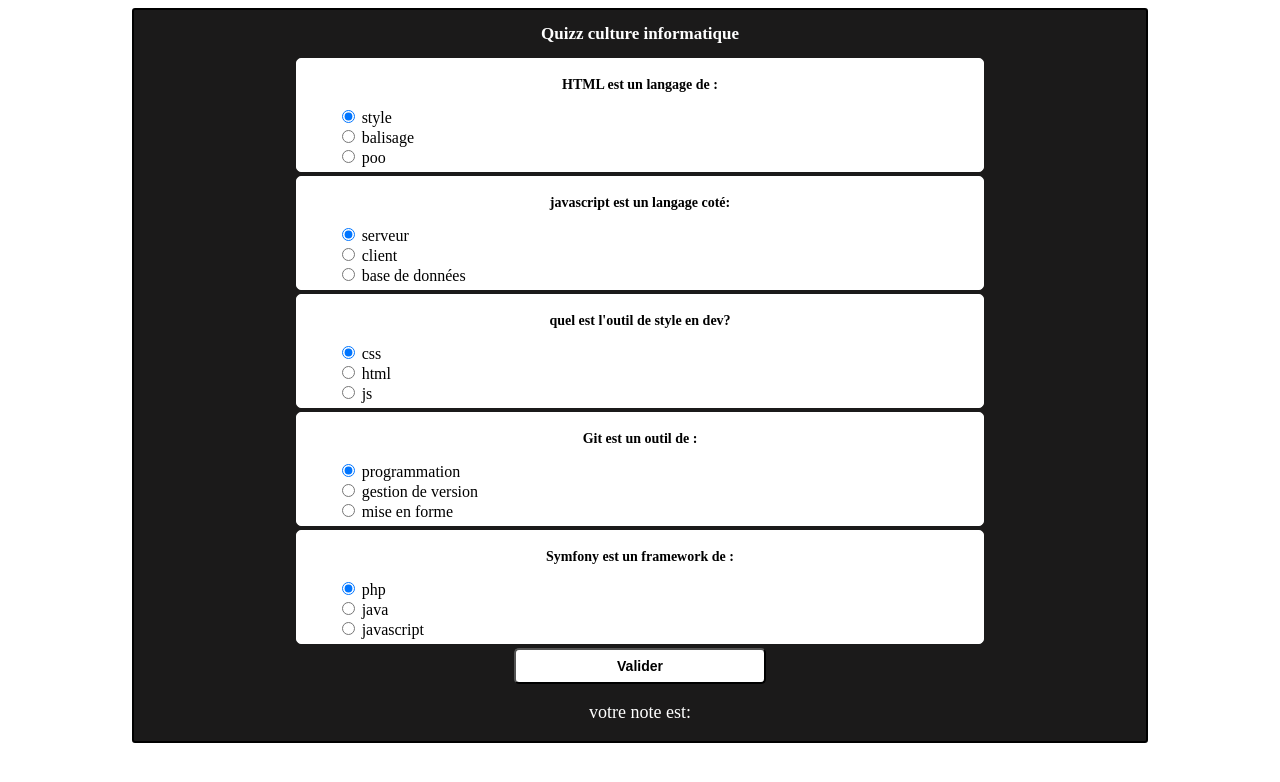
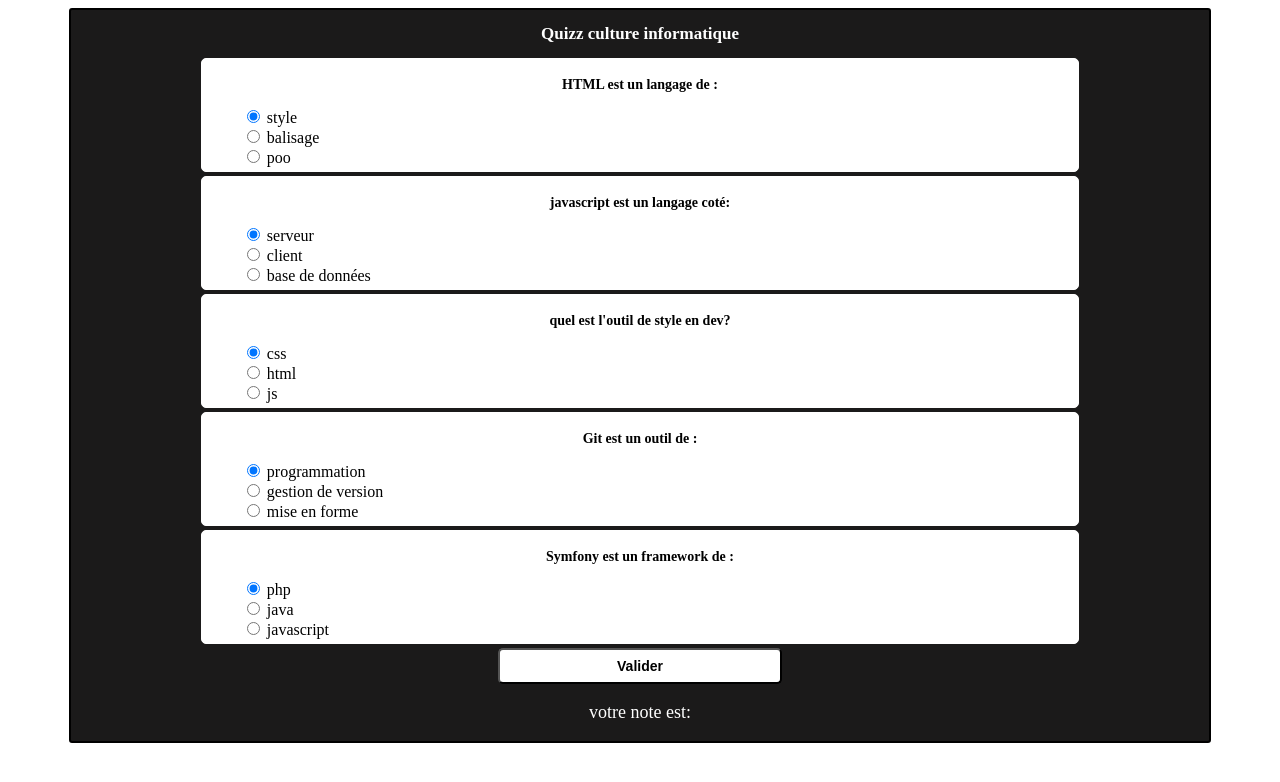
Before and after one commit to Mkharbech-dev/Quizz, a plain HTML site: page index.html in a window 1280 px wide. Drawn offline with Linux system fonts and the light colour scheme.

Commit message:
reglage-container

```diff
--- a/style.css
+++ b/style.css
@@ -1,5 +1,5 @@
 .container{
-    width: 80%;
+    width: 90%;
     height: auto;
     margin: auto;
     background-color: rgb(27, 26, 26);
@@ -7,7 +7,7 @@
     border-radius: 3px;
 }
 .blocs{
-    width: 60%;
+    width: 70%;
     margin: auto;
     border-radius: 5px;
     border: 1px solid white;
```
